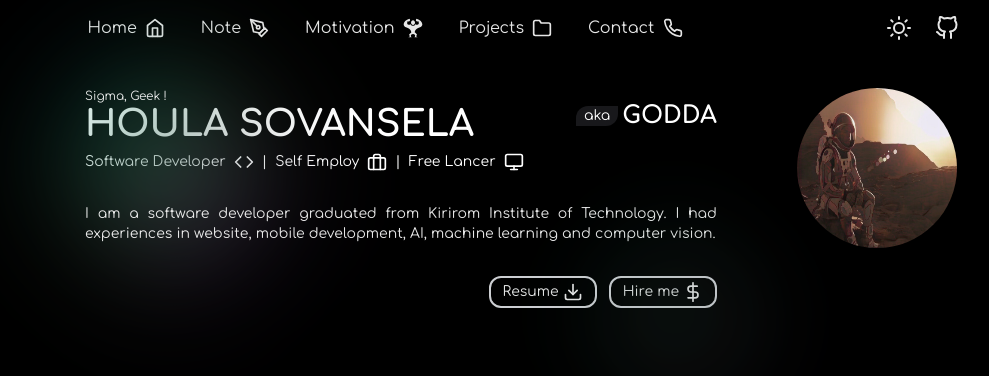
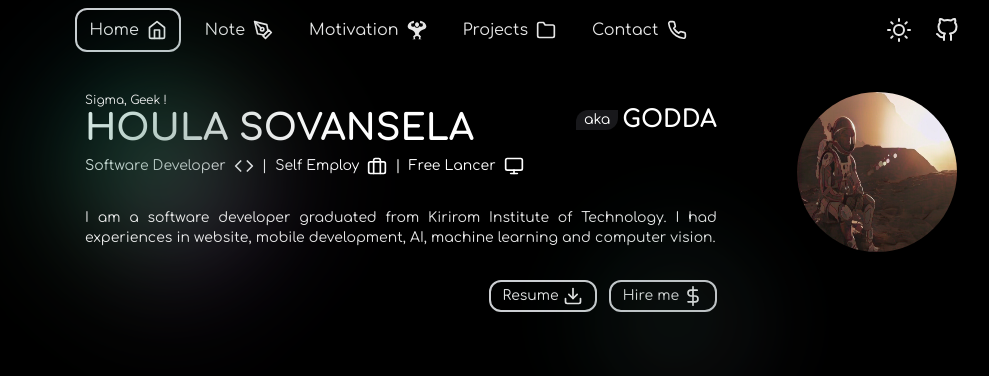
Before and after one commit to houlasovansela18/portfolio, a Next.js app in the folder app/: page / in a window 1280 px wide. Shown: the top 376 px of the page, without its empty margins (119-1108 px from the left). Built offline with nearby package versions, Linux system fonts and the light colour scheme.

Commit message:
selected navBar effect

```diff
--- a/app/components/Container/ProfileInfoContainer.tsx
+++ b/app/components/Container/ProfileInfoContainer.tsx
@@ -18,7 +18,7 @@ export default function ProfileInfoContainer() {
 					<span className="text-xs opacity-90">
 						<p>Sigma, Geek !</p>
 					</span>
-					<h1 className="font-bold sm:text-4xl text-2xl cursor-not-allowed uppercase inline-block opacity-90`">
+					<h1 className="font-extrabold sm:text-4xl text-2xl cursor-not-allowed uppercase inline-block opacity-90`">
 						{userName}
 					</h1>
 				</div>
@@ -26,7 +26,7 @@ export default function ProfileInfoContainer() {
 					<p className="px-2 dark:bg-zinc-900 bg-zinc-200 rounded-tl-xl rounded-br-xl text-xs sm:text-sm">
 						aka
 					</p>
-					<h2 className="font-bold sm:text-2xl text-xl cursor-not-allowed uppercase">
+					<h2 className="font-extrabold sm:text-2xl text-xl cursor-not-allowed uppercase">
 						{nickName}
 					</h2>
 				</span>
--- a/app/components/Navbar/TopNavbar.tsx
+++ b/app/components/Navbar/TopNavbar.tsx
@@ -1,7 +1,7 @@
+/* eslint-disable react/jsx-key */
 import { useContext } from "react";
 import { DarkModeContext } from "../../context/DarkModeContext";
 import {
-	FiDownload,
 	FiFolder,
 	FiGithub,
 	FiHome,
@@ -15,23 +15,22 @@ import { GiMuscleUp } from "react-icons/gi";
 import Link from "next/link";
 import ProfilePicture from "../Picture/ProfilePicture";
 import Rainbow from "../Stylish/Rainbow";
+import { useRouter } from "next/router";
 
 export default function TopNavbar() {
+	const router = useRouter();
+	const path = router.pathname;
 	const { darkMode, setDarkMode } = useContext(DarkModeContext);
 	const isDarkMode = darkMode === "dark";
 	const githubLink = "https://github.com/houlasovansela18";
 	const navElement = [
-		// eslint-disable-next-line react/jsx-key
-		["home", <FiHome size={20} />],
-		// eslint-disable-next-line react/jsx-key
+		["", <FiHome size={20} />],
 		["note", <FiPenTool size={20} />],
-		// eslint-disable-next-line react/jsx-key
 		["motivation", <GiMuscleUp size={20} />],
-		// eslint-disable-next-line react/jsx-key
 		["projects", <FiFolder size={20} />],
-		// eslint-disable-next-line react/jsx-key
 		["contact", <FiPhone size={20} />],
 	];
+	// .filter((element) => element[0] != route.replace("/", ""))
 	return (
 		<nav className="flex bg-transparent pt-2 pb-10 mx-auto max-w-4xl px-3 justify-between items-center">
 			<div className="flex md:hidden ml-[-0.60rem]">
@@ -47,10 +46,14 @@ export default function TopNavbar() {
 					return (
 						<Link
 							key={`${element[0]}_${element[1]}`}
-							href={element[0] != "home" ? `/${element[0]}` : "/"}
-							className={`${isDarkMode ? "text-white hover:bg-zinc-900" : " text-black hover:bg-zinc-200"} rounded-xl opacity-90 hover:opacity-100 hover:font-bold py-2 px-3 flex items-center gap-2`}
+							href={`/${element[0]}`}
+							className={`${
+								isDarkMode
+									? "text-white hover:bg-zinc-900"
+									: " text-black hover:bg-zinc-200"
+							} ${element[0] === path.replace("/","") ? "border-2" : ""} rounded-xl opacity-90 hover:opacity-100 hover:font-bold py-2 px-3 flex items-center gap-2`}
 						>
-							<span className="capitalize">{element[0]}</span>
+							<span className="capitalize">{element[0] === "" ? "home" : element[0]}</span>
 							{element[1]}
 						</Link>
 					);
@@ -71,7 +74,11 @@ export default function TopNavbar() {
 				</button>
 				<Link
 					href={`${githubLink}`}
-					className={`${isDarkMode ? "text-white hover:bg-zinc-900" : " text-black hover:bg-zinc-200"} rounded-xl opacity-90 hover:opacity-100 p-2 flex items-center gap-1`}
+					className={`${
+						isDarkMode
+							? "text-white hover:bg-zinc-900"
+							: " text-black hover:bg-zinc-200"
+					} rounded-xl opacity-90 hover:opacity-100 p-2 flex items-center gap-1`}
 				>
 					<FiGithub size={24} />
 				</Link>
```
